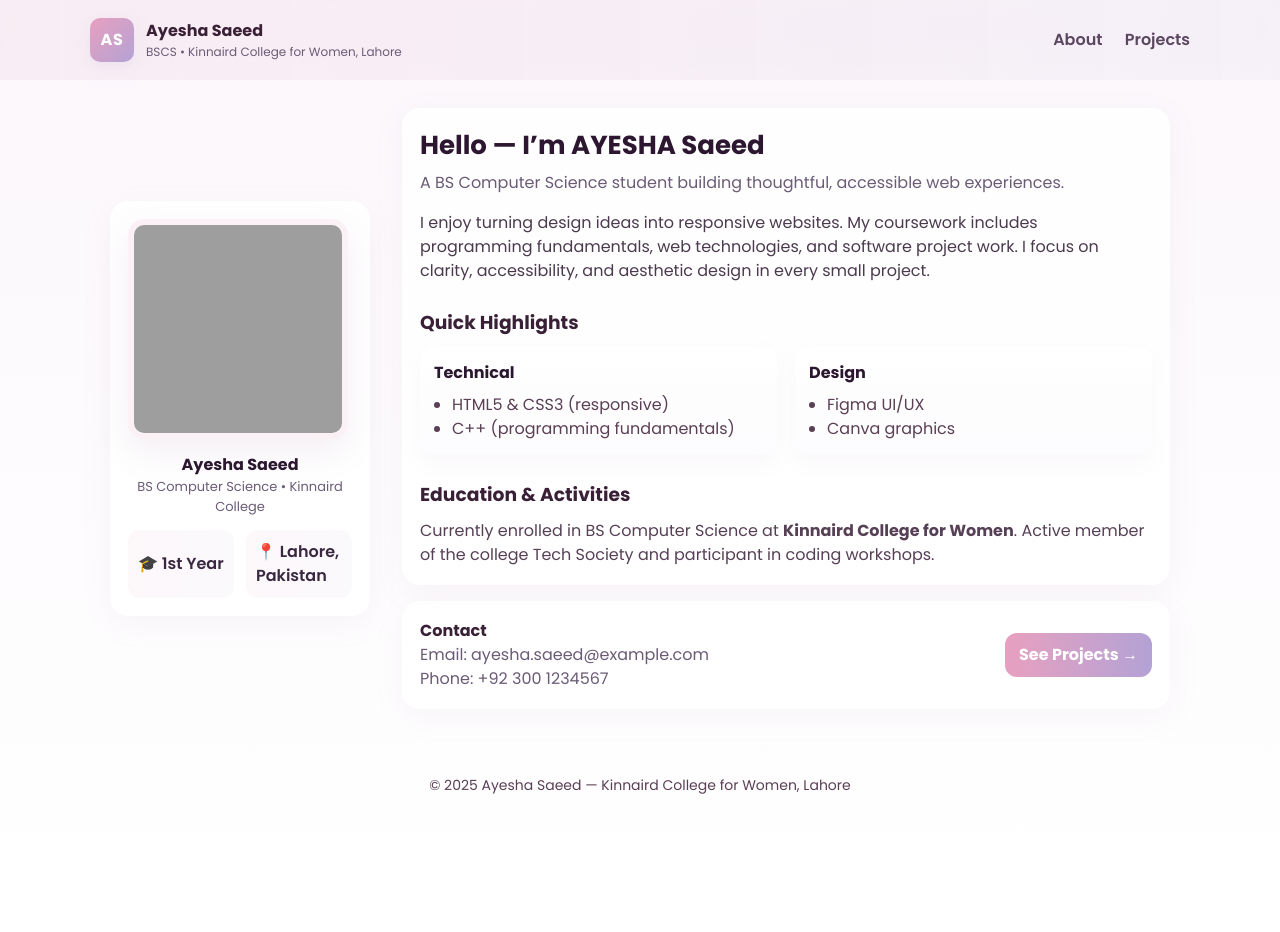
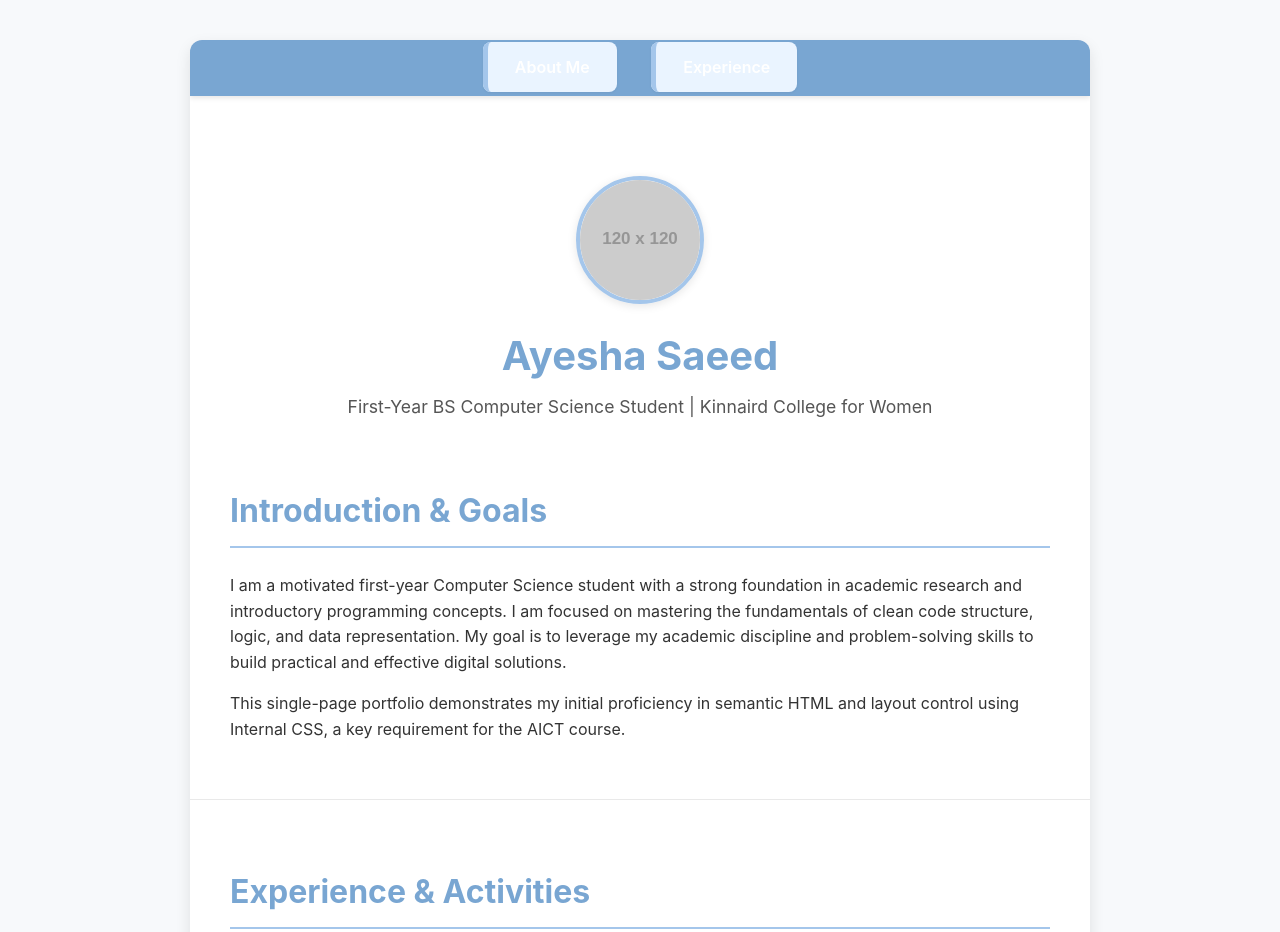
Before and after one commit to ayesha-saeed008/PROJECT, a plain HTML site: page index.html in a window 1280 px wide. Shown: the top 932 px of the page. Before the commit the page ends 910 px from the top, so only its background shows below. Drawn offline with Linux system fonts and the light colour scheme; grey boxes are pictures that could not be loaded; placeholder pictures from the web are drawn by us.

Commit message:
Update index.html

```diff
--- a/index.html
+++ b/index.html
@@ -1,235 +1,305 @@
 <!DOCTYPE html>
 <html lang="en">
 <head>
-  <meta charset="utf-8" />
-  <meta name="viewport" content="width=device-width,initial-scale=1" />
-  <title>Ayesha Saeed — About | Portfolio</title>
-
+    <meta charset="UTF-8">
+    <meta name="viewport" content="width=device-width, initial-scale=1.0">
+    <title>Ayesha Saeed - Single-Page Portfolio</title>
+    <!-- Internal CSS for Professional Visual Design and Layout (Pastel Blue) -->
     <style>
-    /* Import font (inside internal CSS) */
-    @import url('https://fonts.googleapis.com/css2?family=Poppins:wght@300;400;600;700&display=swap');
-
-    :root{
-      --rose:#E8A0BF;
-      --lav:#B3A2D5;
-      --bg:#FBF7FB;
-      --muted:#6b5b76;
-      --white: #ffffff;
+        /* Base Styling */
+        body {
+            font-family: 'Inter', sans-serif;
+            margin: 0;
+            padding: 0;
+            background-color: #f7f9fb; /* Subtle light background */
+            color: #333;
+            line-height: 1.6;
+            scroll-behavior: smooth; /* Smooth scrolling for navigation */
         }
 
-    *{box-sizing:border-box}
-    body{
-      margin:0;
-      font-family: 'Poppins', Arial, sans-serif;
-      background: linear-gradient(180deg, var(--bg) 0%, #fff 100%);
-      color: #31263a;
-      -webkit-font-smoothing:antialiased;
-      -moz-osx-font-smoothing:grayscale;
-      line-height:1.5;
+        /* Pastel Blue Palette */
+        :root {
+            --primary-color: #79a6d2;   /* Soft, medium Pastel Blue */
+            --accent-color: #a4c6eb;    /* Lighter Blue for borders and highlights */
+            --light-bg: #eaf4ff;        /* Very Light Sky Blue - For list items */
+            --dark-text: #2c3e50;       /* Dark Navy/Charcoal for text */
+            --container-bg: #ffffff;
         }
 
-    /* Top navigation */
-    header{
-      background: linear-gradient(90deg, rgba(232,160,191,0.12), rgba(179,162,213,0.08));
-      padding:18px 6%;
-      backdrop-filter: blur(6px);
-    }
-    nav{
-      display:flex;
-      justify-content:space-between;
-      align-items:center;
-      gap:1rem;
-      max-width:1100px;
-      margin:0 auto;
-    }
-    .brand{
-      display:flex; align-items:center; gap:12px;
-    }
-    .logo-circle{
-      width:44px; height:44px; border-radius:10px;
-      background: linear-gradient(135deg,var(--rose),var(--lav));
-      display:flex; align-items:center; justify-content:center;
-      color:var(--white); font-weight:700; letter-spacing:0.6px;
-      box-shadow: 0 6px 20px rgba(179,162,213,0.15);
-    }
-    nav .links a{
-      text-decoration:none; color:#5b4760; font-weight:600; margin-left:18px;
-    }
-    nav .links a:hover{ color: #3c2b44; opacity:0.95; transform:translateY(-1px); }
-
-    /* Main container */
-    .container{
-      max-width:1100px;
-      margin:28px auto;
-      padding:0 20px 60px;
+        /* Container for content */
+        .container {
+            max-width: 900px;
+            margin: 40px auto;
+            padding: 0;
+            background-color: var(--container-bg);
+            box-shadow: 0 6px 15px rgba(0, 0, 0, 0.1);
+            border-radius: 12px;
+            overflow: hidden; /* Contains border-radius on header */
         }
 
-    .hero{
-      display:grid;
-      grid-template-columns: 260px 1fr;
-      gap:32px;
-      align-items:center;
+        /* Header and Navigation (Semantic HTML) */
+        header {
+            background-color: var(--primary-color);
+            padding: 15px 0;
+            position: sticky;
+            top: 0;
+            z-index: 100;
+            box-shadow: 0 2px 5px rgba(0, 0, 0, 0.1);
         }
 
-    .card{
-      background: linear-gradient(180deg, rgba(255,255,255,0.85), rgba(255,255,255,0.9));
-      border-radius:18px;
-      padding:18px;
-      box-shadow: 0 8px 30px rgba(163,137,165,0.08);
+        nav ul {
+            list-style: none;
+            text-align: center;
+            padding: 0;
+            margin: 0;
         }
 
-    .avatar{
-      width:220px; height:220px; border-radius:16px;
-      overflow:hidden; display:block; border:6px solid rgba(232,160,191,0.14);
-      box-shadow: 0 14px 30px rgba(176,141,172,0.12);
-    }
-    .avatar img{ width:100%; height:100%; object-fit:cover; display:block; }
-
-    .intro h1{
-      margin:0 0 6px; font-size:26px; color:#2d1730;
-    }
-    .intro .sub{
-      margin:0 0 12px; color:var(--muted); font-weight:500;
-    }
-    .bio{
-      color:#4b3a4e; margin-bottom:12px;
+        nav ul li {
+            display: inline;
+            margin: 0 15px;
         }
 
-    /* Info grid */
-    .info-grid{
-      display:grid;
-      grid-template-columns: repeat(2, minmax(0,1fr));
-      gap:12px;
-      margin-top:16px;
-    }
-    .pill{
-      display:flex; gap:10px; align-items:center;
-      background: linear-gradient(90deg, rgba(232,160,191,0.08), rgba(179,162,213,0.06));
-      padding:10px; border-radius:12px; font-weight:600; color:#3a2840;
+        nav ul li a {
+            color: #ffffff;
+            text-decoration: none;
+            font-weight: 600;
+            font-size: 1em;
+            padding: 8px 12px;
+            border-radius: 6px;
+            transition: background-color 0.3s;
         }
 
-    /* Skills & Extras */
-    .section{ margin-top:26px; }
-    .cards-row{ display:flex; gap:18px; flex-wrap:wrap; }
-
-    .skill-card{
-      flex:1 1 220px;
-      padding:14px;
-      border-radius:14px;
-      background: linear-gradient(180deg, #fff, rgba(179,162,213,0.03));
-      box-shadow: 0 8px 20px rgba(163,137,165,0.06);
-    }
-    .skill-card h3{ margin:0 0 8px; font-size:16px; color:#2b1730; }
-    .skill-card ul{ margin:0; padding-left:18px; color:#5a3f55; }
-
-    /* Footer */
-    footer{
-      margin-top:40px;
-      padding:26px 0;
-      text-align:center;
-      color: #5a3f55;
-      font-size:14px;
+        nav ul li a:hover {
+            background-color: rgba(255, 255, 255, 0.2);
         }
 
-    /* Responsive */
-    @media (max-width:820px){
-      .hero{ grid-template-columns: 1fr; text-align:center; }
-      .info-grid{ grid-template-columns: 1fr; }
-      nav{ padding:0; }
-      .avatar{ margin:0 auto; }
+        /* Section Styling (Semantic HTML) */
+        section {
+            padding: 40px;
+            border-bottom: 1px solid #e9e9e9;
+        }
+
+        h2 {
+            color: var(--primary-color);
+            border-bottom: 2px solid var(--accent-color);
+            padding-bottom: 10px;
+            margin-bottom: 25px;
+            font-size: 2em;
+        }
+
+        /* Profile/About Me Section */
+        #about .profile-section {
+            display: flex;
+            flex-direction: column;
+            align-items: center;
+            text-align: center;
+            padding: 40px 20px 20px;
+        }
+
+        .profile-image {
+            width: 120px;
+            height: 120px;
+            border-radius: 50%;
+            object-fit: cover;
+            border: 4px solid var(--accent-color);
+            box-shadow: 0 2px 10px rgba(0, 0, 0, 0.1);
+            margin-bottom: 15px;
+        }
+
+        h1 {
+            color: var(--primary-color);
+            font-size: 2.5em;
+            margin: 5px 0 5px;
+        }
+
+        .subtitle {
+            color: #555;
+            font-size: 1.1em;
+            margin-top: 0;
+        }
+
+        /* List Styling (Work Experience / Skills) */
+        ul {
+            list-style: none;
+            padding-left: 0;
+        }
+
+        ul li {
+            background-color: var(--light-bg);
+            margin-bottom: 10px;
+            padding: 15px;
+            border-radius: 8px;
+            border-left: 5px solid var(--accent-color);
+            box-shadow: 0 1px 3px rgba(0, 0, 0, 0.05);
+        }
+
+        .skill-group h3 {
+            color: var(--dark-text);
+            margin-top: 25px;
+            margin-bottom: 10px;
+            font-size: 1.4em;
+        }
+
+        /* Project Cards */
+        .project-card {
+            background-color: var(--container-bg);
+            border: 1px solid #eee;
+            padding: 20px;
+            margin-bottom: 15px;
+            border-radius: 8px;
+            transition: transform 0.2s, box-shadow 0.2s;
+        }
+
+        .project-card:hover {
+            box-shadow: 0 4px 12px rgba(0, 0, 0, 0.1);
+            transform: translateY(-2px);
+        }
+
+        .project-card h3 {
+            color: var(--primary-color);
+            margin-top: 0;
+            margin-bottom: 8px;
+            font-size: 1.2em;
+        }
+
+        /* Contact Section (Removed details, keeping structure for flexibility if needed) */
+        .contact-details p {
+            margin: 10px 0;
+            color: var(--dark-text);
+            font-size: 1.1em;
+        }
+
+        .icon {
+            display: inline-block;
+            width: 20px;
+            text-align: center;
+            margin-right: 10px;
+            color: var(--primary-color);
+            font-weight: bold;
+        }
+
+        /* Footer (Semantic HTML) */
+        footer {
+            text-align: center;
+            padding: 20px 0;
+            margin-top: 0;
+            color: #777;
+            font-size: 0.9em;
+            background-color: #f0f0f0;
+            border-radius: 0 0 12px 12px;
+        }
+
+        /* Responsive adjustments */
+        @media (max-width: 600px) {
+            .container {
+                margin: 0;
+                border-radius: 0;
+                box-shadow: none;
+            }
+            header {
+                padding: 10px 0;
+            }
+            nav ul li {
+                display: block;
+                margin: 5px 0;
+            }
+            section {
+                padding: 20px;
+            }
         }
     </style>
 </head>
 <body>
+    <div class="container">
+        <!-- Header and Navigation (Semantic HTML) -->
         <header>
             <nav>
-      <div class="brand">
-        <div class="logo-circle">AS</div>
-        <div>
-          <div style="font-weight:700;color:#3a2036">Ayesha Saeed</div>
-          <div style="font-size:12px;color:var(--muted)">BSCS • Kinnaird College for Women, Lahore</div>
-        </div>
-      </div>
-
-      <div class="links" aria-label="main navigation">
-        <a href="aboutus.html">About</a>
-        <a href="projects.html">Projects</a>
-      </div>
+                <ul>
+                    <!-- Navigation limited to only 'About Me' and 'Experience' -->
+                    <li><a href="#about">About Me</a></li>
+                    <li><a href="#experience">Experience</a></li>
+                    <!-- Contact link is implicitly removed by removing the target section -->
+                </ul>
             </nav>
         </header>
 
-  <main class="container">
-    <div class="hero">
-      <!-- Left: Avatar card -->
-      <div class="card" aria-hidden="false">
-        <a class="avatar" href="#" title="Ayesha Saeed">
-          <img src="https://i.ibb.co/xXr7Q3V/female-avatar.png" alt="Ayesha Saeed - Avatar">
-        </a>
-
-        <div style="margin-top:14px; text-align:center;">
-          <div style="font-weight:700; color:#2b1730">Ayesha Saeed</div>
-          <div style="font-size:13px; color:var(--muted)">BS Computer Science • Kinnaird College</div>
+        <!-- 1. About Me (Introduction & Description) -->
+        <section id="about">
+            <div class="profile-section">
+                <!-- Placeholder Image with new color -->
+                <img
+                    src="https://placehold.co/120x120/79a6d2/ffffff?text=AS"
+                    alt="Ayesha Saeed Profile Picture"
+                    class="profile-image"
+                >
+                <h1>Ayesha Saeed</h1>
+                <p class="subtitle">First-Year BS Computer Science Student | Kinnaird College for Women</p>
             </div>
 
-        <div class="info-grid" style="margin-top:14px;">
-          <div class="pill">🎓 1st Year</div>
-          <div class="pill">📍 Lahore, Pakistan</div>
-        </div>
-      </div>
+            <h2>Introduction & Goals</h2>
+            <p>
+                I am a motivated first-year Computer Science student with a strong foundation in academic research and introductory programming concepts. I am focused on mastering the fundamentals of clean code structure, logic, and data representation. My goal is to leverage my academic discipline and problem-solving skills to build practical and effective digital solutions.
+            </p>
+            <p>
+                This single-page portfolio demonstrates my initial proficiency in semantic HTML and layout control using Internal CSS, a key requirement for the AICT course.
+            </p>
+        </section>
 
-      <!-- Right: Intro & details -->
-      <div>
-        <div class="card intro">
-          <h1>Hello — I’m AYESHA Saeed</h1>
-          <div class="sub">A BS Computer Science student building thoughtful, accessible web experiences.</div>
-          <p class="bio">I enjoy turning design ideas into responsive websites. My coursework includes programming fundamentals, web technologies, and software project work. I focus on clarity, accessibility, and aesthetic design in every small project.</p>
+        <!-- 2. Work Experience & Activities -->
+        <section id="experience">
+            <h2>Experience & Activities</h2>
+            <ul>
+                <li>**CS Course Representative:** Served as a liaison for the Fall 2025 cohort, assisting in communication between students and faculty regarding assignments and resources.</li>
+                <li>**Basic Programming Lab Assignments:** Successfully completed hands-on coding exercises focused on control structures (loops, conditionals) and fundamental data types.</li>
+                <li>**Workshop Participant:** Attended an introductory campus workshop on "Getting Started with GitHub" and basic version control concepts.</li>
+            </ul>
+        </section>
 
-          <div class="section">
-            <h3 style="margin:0 0 10px;color:#3a2036">Quick Highlights</h3>
-            <div class="cards-row">
-              <div class="skill-card">
-                <h3>Technical</h3>
+        <!-- 3. Skills -->
+        <section id="skills">
+            <h2>Skills</h2>
+            <div class="skill-group">
+                <h3>Technical Skills</h3>
                 <ul>
-                  <li>HTML5 & CSS3 (responsive)</li>
-
-                  <li>C++ (programming fundamentals)</li>
+                    <li>**HTML5 & CSS3:** Foundational proficiency in semantic markup, block layout, typography, and professional color styling.</li>
+                    <li>**C++ Programming:** Knowledge of variables, input/output, and writing basic algorithms for problem-solving.</li>
+                    <li>**Microsoft Office Suite:** Competent in using Word, Excel, and PowerPoint for academic and administrative tasks.</li>
                 </ul>
             </div>
 
-              <div class="skill-card">
-                <h3>Design</h3>
+            <div class="skill-group">
+                <h3>Soft Skills</h3>
                 <ul>
-                  <li>Figma UI/UX</li>
-                  <li>Canva graphics</li>
+                    <li>**Academic Research:** Skilled in gathering, synthesizing, and citing academic sources for reports and essays.</li>
+                    <li>**Logical Thinking:** Applied problem-solving techniques learned in discrete math and introductory programming courses.</li>
+                    <li>**Documentation:** Ability to clearly explain design choices and project outcomes in written reports.</li>
                 </ul>
             </div>
+        </section>
+
+        <!-- 4. Projects -->
+        <section id="projects">
+            <h2>First-Year Projects</h2>
+            <div class="project-card">
+                <h3>Single-Page Portfolio (AICT Course)</h3>
+                <p>Designed a fully responsive personal portfolio using semantic HTML and Internal CSS, demonstrating professional styling and modular content organization.</p>
             </div>
+            <div class="project-card">
+                <h3>C++ Student Grading System</h3>
+                <p>A command-line program using C++ to calculate student grades and apply conditional logic based on performance thresholds (e.g., passing/failing marks).</p>
             </div>
+            <div class="project-card">
+                <h3>Basic Web Layout (Lab Assignment)</h3>
+                <p>Created a single-page informational site, practicing the effective use of lists, tables, and embedding multimedia.</p>
+            </div>
+        </section>
 
-          <div class="section">
-            <h3 style="margin:0 0 10px;color:#3a2036">Education & Activities</h3>
-            <p style="margin:0;color:#564055">Currently enrolled in BS Computer Science at <strong>Kinnaird College for Women</strong>. Active member of the college Tech Society and participant in coding workshops.</p>
+        <!-- The Contact Details section (Section 5) has been removed as requested. -->
+
+        <!-- Footer (Semantic HTML) -->
+        <footer>
+            <p>&copy; 2025 Ayesha Saeed. Made using only HTML and CSS.</p>
+        </footer>
     </div>
-        </div>
-
-        <!-- Contact card -->
-        <div class="card" style="margin-top:16px; display:flex; justify-content:space-between; align-items:center; gap:12px;">
-          <div>
-            <div style="font-weight:700; color:#3a2036">Contact</div>
-            <div style="color:var(--muted)">Email: ayesha.saeed@example.com</div>
-            <div style="color:var(--muted)">Phone: +92 300 1234567</div>
-          </div>
-
-          <div style="text-align:right;">
-            <a href="projects.html" style="display:inline-block; text-decoration:none; padding:10px 14px; border-radius:12px; background:linear-gradient(90deg,var(--rose),var(--lav)); color:white; font-weight:700;">See Projects →</a>
-          </div>
-        </div>
-      </div>
-    </div>
-
-    <footer>
-      © 2025 Ayesha Saeed — Kinnaird College for Women, Lahore
-    </footer>
-  </main>
 </body>
 </html>
```
Lines whose indentation alone changed are shown as unchanged.
